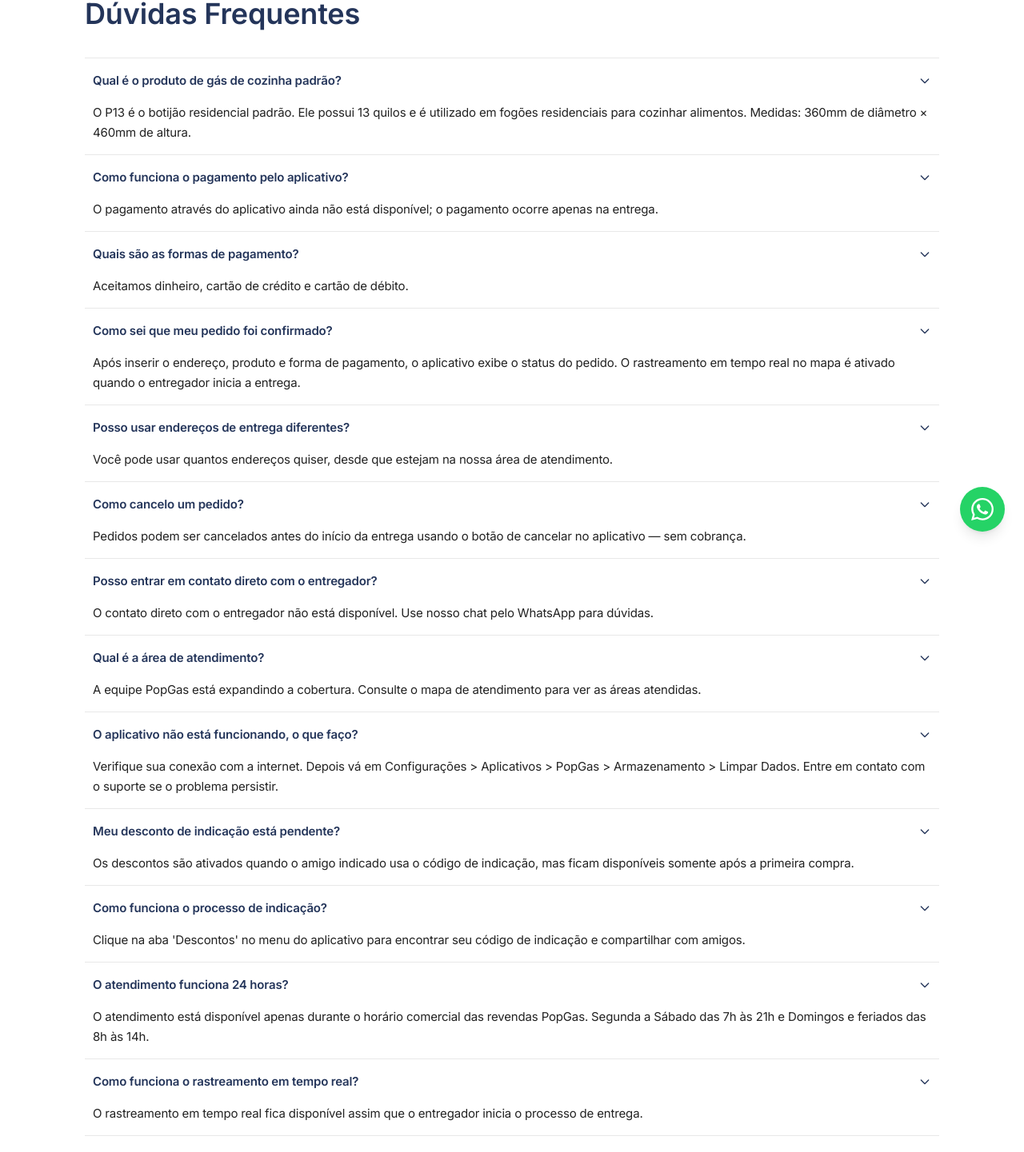
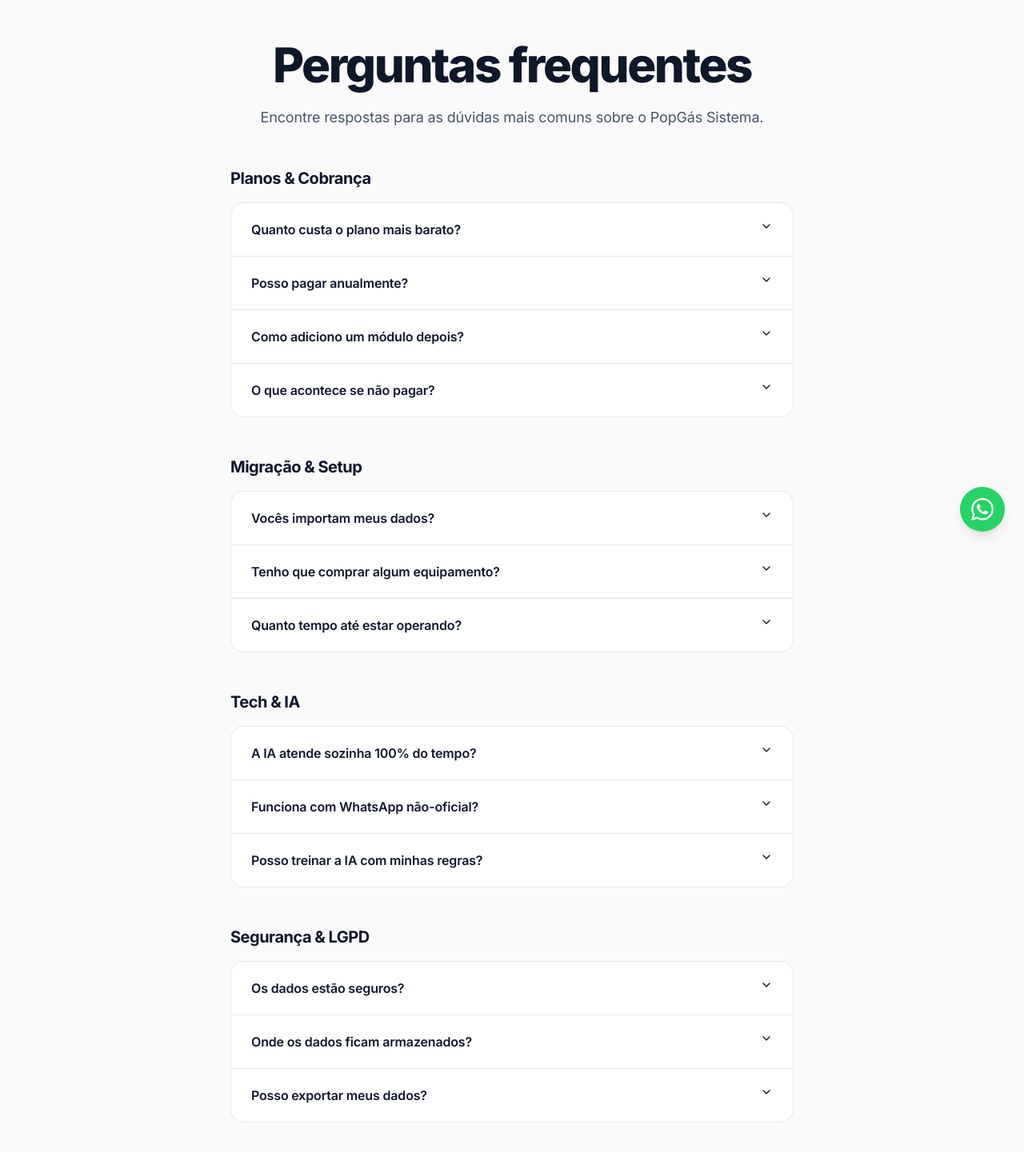
Before and after one commit to popgas/popgas-website, a Next.js app: page /faq in a window 1280 px wide. Shown: the part 111-1552 px from the top of the page at 80% size. Built offline with nearby package versions, Linux system fonts and the light colour scheme.

Commit message:
feat(site): /faq B2B com 5 categorias (Planos, Migração, Tech&IA, Segurança, Suporte)

```diff
--- a/src/app/faq/page.tsx
+++ b/src/app/faq/page.tsx
@@ -1,147 +1,54 @@
-"use client";
+// src/app/faq/page.tsx
+import type { Metadata } from 'next';
+import { Accordion, AccordionContent, AccordionItem, AccordionTrigger } from '@/components/ui/accordion';
+import { Container } from '@/components/shared/Container';
+import { FAQ_B2B } from '@/content/faq-b2b';
+import { FinalCta } from '@/components/home/FinalCta';
 
-import { useState } from "react";
-
-const faqItems = [
-  {
-    question: "Qual é o produto de gás de cozinha padrão?",
-    answer:
-      "O P13 é o botijão residencial padrão. Ele possui 13 quilos e é utilizado em fogões residenciais para cozinhar alimentos. Medidas: 360mm de diâmetro × 460mm de altura.",
-  },
-  {
-    question: "Como funciona o pagamento pelo aplicativo?",
-    answer:
-      "O pagamento através do aplicativo ainda não está disponível; o pagamento ocorre apenas na entrega.",
-  },
-  {
-    question: "Quais são as formas de pagamento?",
-    answer: "Aceitamos dinheiro, cartão de crédito e cartão de débito.",
-  },
-  {
-    question: "Como sei que meu pedido foi confirmado?",
-    answer:
-      "Após inserir o endereço, produto e forma de pagamento, o aplicativo exibe o status do pedido. O rastreamento em tempo real no mapa é ativado quando o entregador inicia a entrega.",
-  },
-  {
-    question: "Posso usar endereços de entrega diferentes?",
-    answer:
-      "Você pode usar quantos endereços quiser, desde que estejam na nossa área de atendimento.",
-  },
-  {
-    question: "Como cancelo um pedido?",
-    answer:
-      "Pedidos podem ser cancelados antes do início da entrega usando o botão de cancelar no aplicativo — sem cobrança.",
-  },
-  {
-    question: "Posso entrar em contato direto com o entregador?",
-    answer:
-      "O contato direto com o entregador não está disponível. Use nosso chat pelo WhatsApp para dúvidas.",
-  },
-  {
-    question: "Qual é a área de atendimento?",
-    answer:
-      "A equipe PopGas está expandindo a cobertura. Consulte o mapa de atendimento para ver as áreas atendidas.",
-  },
-  {
-    question: "O aplicativo não está funcionando, o que faço?",
-    answer:
-      "Verifique sua conexão com a internet. Depois vá em Configurações > Aplicativos > PopGas > Armazenamento > Limpar Dados. Entre em contato com o suporte se o problema persistir.",
-  },
-  {
-    question: "Meu desconto de indicação está pendente?",
-    answer:
-      "Os descontos são ativados quando o amigo indicado usa o código de indicação, mas ficam disponíveis somente após a primeira compra.",
-  },
-  {
-    question: "Como funciona o processo de indicação?",
-    answer:
-      "Clique na aba 'Descontos' no menu do aplicativo para encontrar seu código de indicação e compartilhar com amigos.",
-  },
-  {
-    question: "O atendimento funciona 24 horas?",
-    answer:
-      "O atendimento está disponível apenas durante o horário comercial das revendas PopGas. Segunda a Sábado das 7h às 21h e Domingos e feriados das 8h às 14h.",
-  },
-  {
-    question: "Como funciona o rastreamento em tempo real?",
-    answer:
-      "O rastreamento em tempo real fica disponível assim que o entregador inicia o processo de entrega.",
-  },
-  {
-    question: "Posso alterar o endereço de entrega durante a entrega?",
-    answer:
-      "Cancele e refaça o pedido se a entrega ainda não tiver começado. Se já tiver sido despachado, entre em contato com o suporte via WhatsApp.",
-  },
-];
+export const metadata: Metadata = {
+  title: 'Perguntas frequentes',
+  description: 'Tire suas dúvidas sobre planos, migração, segurança e suporte do PopGás Sistema.',
+};
 
 export default function FaqPage() {
-  const [openIndex, setOpenIndex] = useState<number | null>(null);
-
-  const toggle = (index: number) => {
-    setOpenIndex(openIndex === index ? null : index);
-  };
-
   return (
-    <div className="bg-white min-h-screen">
-      <div className="mx-auto max-w-[1100px] px-4 py-10">
-        <h1
-          className="mb-8 text-[36px] font-semibold leading-[46px]"
-          style={{ color: "#24355A" }}
-        >
-          Dúvidas Frequentes
-        </h1>
-
-        <div className="border-t border-[#e8e8e8]">
-          {faqItems.map((item, index) => {
-            const isOpen = openIndex === index;
-            return (
-              <div
-                key={index}
-                className="border-b border-[#e8e8e8]"
-              >
-                <button
-                  onClick={() => toggle(index)}
-                  className="flex w-full cursor-pointer items-center justify-between py-[15px] px-[10px] text-left transition-colors hover:bg-[#fafafa]"
-                >
-                  <span
-                    className="text-[15px] font-semibold leading-[25px]"
-                    style={{ color: "#24355A" }}
+    <>
+      <section className="pt-16 md:pt-24 pb-12">
+        <Container className="max-w-3xl text-center">
+          <h1 className="text-4xl md:text-6xl font-extrabold tracking-[-0.04em] leading-[1.05] text-[#0f172a] mb-5">
+            Perguntas frequentes
+          </h1>
+          <p className="text-lg text-[#475569]">
+            Encontre respostas para as dúvidas mais comuns sobre o PopGás Sistema.
+          </p>
+        </Container>
+      </section>
+      <section className="pb-20 md:pb-28">
+        <Container className="max-w-3xl space-y-12">
+          {FAQ_B2B.map(cat => (
+            <div key={cat.id}>
+              <h2 className="text-xl font-bold tracking-tight text-[#0f172a] mb-4">{cat.name}</h2>
+              <Accordion className="bg-white border border-[#e2e8f0] rounded-2xl">
+                {cat.items.map((q, i) => (
+                  <AccordionItem
+                    key={i}
+                    value={`${cat.id}-${i}`}
+                    className="px-6 border-b border-[#e2e8f0] last:border-b-0"
                   >
-                    {item.question}
-                  </span>
-                  <svg
-                    className={`ml-4 h-4 w-4 shrink-0 transition-transform duration-200 ${
-                      isOpen ? "rotate-180" : ""
-                    }`}
-                    style={{ color: "#24355A" }}
-                    fill="none"
-                    viewBox="0 0 24 24"
-                    stroke="currentColor"
-                    strokeWidth={2}
-                  >
-                    <path
-                      strokeLinecap="round"
-                      strokeLinejoin="round"
-                      d="M19 9l-7 7-7-7"
-                    />
-                  </svg>
-                </button>
-
-                <div
-                  className={`accordion-content ${isOpen ? "open" : ""}`}
-                >
-                  <div
-                    className="px-[10px] pb-[15px] text-[15px] leading-[25px]"
-                    style={{ color: "#222222" }}
-                  >
-                    {item.answer}
-                  </div>
-                </div>
-              </div>
-            );
-          })}
-        </div>
-      </div>
-    </div>
+                    <AccordionTrigger className="text-left font-semibold text-[#0f172a] hover:no-underline py-5 text-base">
+                      {q.question}
+                    </AccordionTrigger>
+                    <AccordionContent className="text-[#475569] text-[15px] leading-relaxed pb-5">
+                      {q.answer}
+                    </AccordionContent>
+                  </AccordionItem>
+                ))}
+              </Accordion>
+            </div>
+          ))}
+        </Container>
+      </section>
+      <FinalCta />
+    </>
   );
 }
--- /dev/null
+++ b/src/content/faq-b2b.ts
@@ -0,0 +1,56 @@
+// src/content/faq-b2b.ts
+import type { FaqEntry } from './home-faq';
+
+export interface FaqCategory {
+  id: string;
+  name: string;
+  items: FaqEntry[];
+}
+
+export const FAQ_B2B: FaqCategory[] = [
+  {
+    id: 'planos',
+    name: 'Planos & Cobrança',
+    items: [
+      { question: 'Quanto custa o plano mais barato?', answer: 'O plano Essencial custa R$ 99,90/mês, com 7 dias grátis para experimentar.' },
+      { question: 'Posso pagar anualmente?', answer: 'Sim. O plano anual aplica 20% de desconto sobre o preço mensal de cada módulo.' },
+      { question: 'Como adiciono um módulo depois?', answer: 'Direto no painel do ERP. Cobrança proporcional aos dias restantes do ciclo. Acesso imediato.' },
+      { question: 'O que acontece se não pagar?', answer: 'O sistema entra em "modo bloqueio" 7 dias após o vencimento. Seus dados ficam preservados.' },
+    ],
+  },
+  {
+    id: 'migracao',
+    name: 'Migração & Setup',
+    items: [
+      { question: 'Vocês importam meus dados?', answer: 'Sim. Importamos clientes, produtos, estoque e histórico de pedidos sem custo adicional. Demora 3-7 dias.' },
+      { question: 'Tenho que comprar algum equipamento?', answer: 'Não. Tudo roda no navegador. Para entregadores, basta um celular Android ou iPhone.' },
+      { question: 'Quanto tempo até estar operando?', answer: 'O cadastro leva 5 minutos. Após migração, a operação fica 100% no PopGás em 7-14 dias.' },
+    ],
+  },
+  {
+    id: 'tech-ia',
+    name: 'Tech & IA',
+    items: [
+      { question: 'A IA atende sozinha 100% do tempo?', answer: 'Atende cerca de 96% dos atendimentos. Para casos complexos, ela escala automaticamente para humano.' },
+      { question: 'Funciona com WhatsApp não-oficial?', answer: 'Sim. Suportamos WhatsApp oficial Meta + whapi.cloud para números não-oficiais.' },
+      { question: 'Posso treinar a IA com minhas regras?', answer: 'Sim. Você define a base de conhecimento, fluxos conversacionais e prompts.' },
+    ],
+  },
+  {
+    id: 'seguranca',
+    name: 'Segurança & LGPD',
+    items: [
+      { question: 'Os dados estão seguros?', answer: 'Sim. Backup diário, criptografia em trânsito e em repouso, conformidade LGPD e SLA 99,9%.' },
+      { question: 'Onde os dados ficam armazenados?', answer: 'AWS, região São Paulo. Banco PlanetScale (Vitess) com replicação multi-região.' },
+      { question: 'Posso exportar meus dados?', answer: 'Sim. Disponibilizamos export completo em XLSX/CSV a qualquer momento.' },
+    ],
+  },
+  {
+    id: 'suporte',
+    name: 'Suporte',
+    items: [
+      { question: 'Como funciona o suporte?', answer: 'WhatsApp, e-mail e chat humano em horário comercial. Plano Tech & IA tem prioridade.' },
+      { question: 'Tem treinamento para meu time?', answer: 'Sim. Onboarding inclui treinamento online para gestores e operadores. Tutoriais em vídeo na central de ajuda.' },
+    ],
+  },
+];
```
